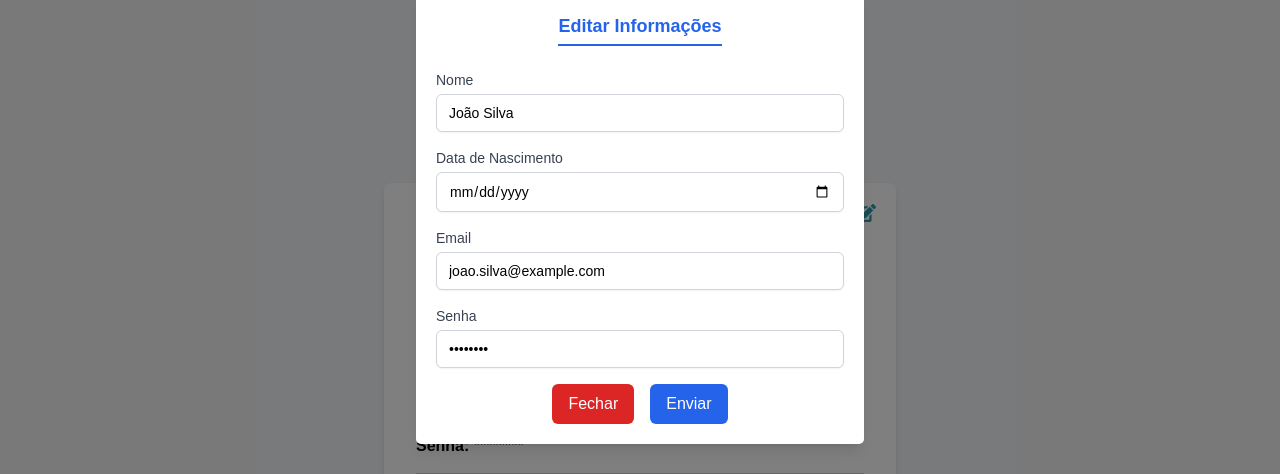
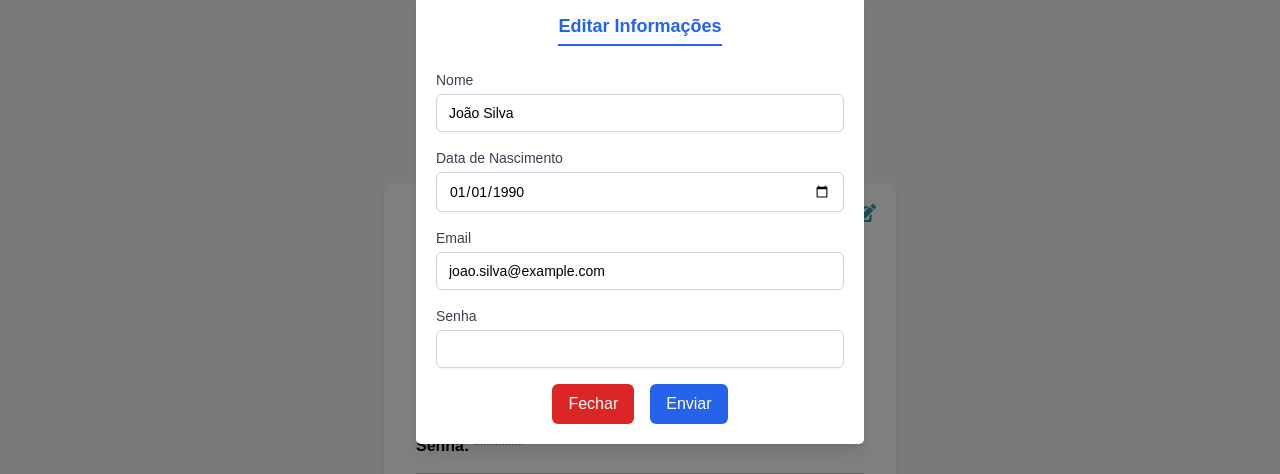
Before and after one commit to guiopen/FreeMoney, a React (Create React App) app in the folder frontend/: page /perfil in a window 1280 px wide. Both pictures are taken after a click on the button 866 px from the left and 394 px from the top of the page. Shown: the part 182-656 px from the top of the page. Built offline with nearby package versions, Linux system fonts and the light colour scheme.

Commit message:
alterar perfil

```diff
--- a/frontend/src/pages/Profile/EditModal.js
+++ b/frontend/src/pages/Profile/EditModal.js
@@ -1,43 +1,48 @@
-import React from 'react';
+// components/UserProfile/EditModal.js
+import React, { useEffect } from 'react';
 import { useFormik } from 'formik';
 
-const placeholders = [
-  { name: 'nome', label: 'Nome', type: 'text' },
-  { name: 'dataNascimento', label: 'Data de Nascimento', type: 'date' },
-  { name: 'email', label: 'Email', type: 'email' },
-  { name: 'senha', label: 'Senha', type: 'password' },
-];
-
-const EditModal = ({ user, closeModal }) => {
+const EditModal = ({ user, closeModal, updateUser }) => {
   const formik = useFormik({
     initialValues: {
       nome: user.nome,
       dataNascimento: user.dataNascimento,
       email: user.email,
-      senha: user.senha
+      senha: '',
     },
     onSubmit: async (values) => {
+      const dataFormatada = new Date(values.dataNascimento).toISOString().split('T')[0];
+      const dadosAtualizados = { ...values, dataNascimento: dataFormatada };
+
       try {
         const response = await fetch('http://localhost:3000/api/user', {
           method: 'PUT',
           headers: {
             'Content-Type': 'application/json',
           },
-          body: JSON.stringify(values),
+          body: JSON.stringify(dadosAtualizados),
         });
-        if (response.ok) {
-          console.log('Dados atualizados com sucesso!');
-          formik.resetForm();
-          closeModal();
-          // Aqui poderíamos atualizar os dados no frontend, se necessário
-        } else {
-          console.error('Falha ao atualizar os dados');
+
+        if (!response.ok) {
+          throw new Error('Erro ao atualizar usuário');
         }
+
+        updateUser(dadosAtualizados);
+        closeModal(); // Fechar o modal após o envio do formulário
       } catch (error) {
-        console.error('Erro ao fazer a requisição:', error);
+        console.error('Erro ao fazer a requisição:', error.message);
       }
     },
   });
+
+  useEffect(() => {
+    formik.setValues({
+      nome: user.nome,
+      dataNascimento: user.dataNascimento,
+      email: user.email,
+      senha: '', // Como não deve ser exibida, deixamos vazia
+    });
+  }, [user]);
 
   return (
     <div className="modal fixed inset-0 flex items-center justify-center bg-gray-800 bg-opacity-50">
@@ -46,24 +51,70 @@ const EditModal = ({ user, closeModal }) => {
             <h2 className="text-lg font-bold mb-6 text-blue-600 border-b-2 border-blue-600 inline pb-1">Editar Informações</h2>
         </div>
         <form onSubmit={formik.handleSubmit}>
-          {placeholders.map((field, index) => (
-            <div key={index} className="mb-4">
-              <label htmlFor={field.name} className="block text-sm font-medium text-gray-700">{field.label}</label>
+          <div className="mb-4">
+            <label htmlFor="nome" className="block text-sm font-medium text-gray-700">Nome</label>
             <input
-                type={field.type}
-                id={field.name}
-                name={field.name}
+              type="text"
+              id="nome"
+              name="nome"
               onChange={formik.handleChange}
               onBlur={formik.handleBlur}
-                value={formik.values[field.name]}
+              value={formik.values.nome}
               autoComplete="off"
-                className="mt-1 block w-full px-3 py-2 border border-gray-300 rounded-md shadow-sm focus:outline-none focus:ring-blue-500 focus:border-blue-500 sm:text-sm"
+              className="mt-1 block w-full px-3 py-2 border border-gray-300 rounded-md shadow-sm focus:outline-none focus:ring-indigo-500 focus:border-indigo-500 sm:text-sm"
             />
-              {formik.touched[field.name] && formik.errors[field.name] ? (
-                <div className="text-red-500 text-xs mt-1">{formik.errors[field.name]}</div>
+            {formik.touched.nome && formik.errors.nome ? (
+              <div className="text-red-500 text-xs mt-1">{formik.errors.nome}</div>
             ) : null}
           </div>
-          ))}
+          <div className="mb-4">
+            <label htmlFor="dataNascimento" className="block text-sm font-medium text-gray-700">Data de Nascimento</label>
+            <input
+              type="date"
+              id="dataNascimento"
+              name="dataNascimento"
+              onChange={formik.handleChange}
+              onBlur={formik.handleBlur}
+              value={formik.values.dataNascimento}
+              autoComplete="off"
+              className="mt-1 block w-full px-3 py-2 border border-gray-300 rounded-md shadow-sm focus:outline-none focus:ring-indigo-500 focus:border-indigo-500 sm:text-sm"
+            />
+            {formik.touched.dataNascimento && formik.errors.dataNascimento ? (
+              <div className="text-red-500 text-xs mt-1">{formik.errors.dataNascimento}</div>
+            ) : null}
+          </div>
+          <div className="mb-4">
+            <label htmlFor="email" className="block text-sm font-medium text-gray-700">Email</label>
+            <input
+              type="email"
+              id="email"
+              name="email"
+              onChange={formik.handleChange}
+              onBlur={formik.handleBlur}
+              value={formik.values.email}
+              autoComplete="off"
+              className="mt-1 block w-full px-3 py-2 border border-gray-300 rounded-md shadow-sm focus:outline-none focus:ring-indigo-500 focus:border-indigo-500 sm:text-sm"
+            />
+            {formik.touched.email && formik.errors.email ? (
+              <div className="text-red-500 text-xs mt-1">{formik.errors.email}</div>
+            ) : null}
+          </div>
+          <div className="mb-4">
+            <label htmlFor="senha" className="block text-sm font-medium text-gray-700">Senha</label>
+            <input
+              type="password"
+              id="senha"
+              name="senha"
+              onChange={formik.handleChange}
+              onBlur={formik.handleBlur}
+              value={formik.values.senha}
+              autoComplete="off"
+              className="mt-1 block w-full px-3 py-2 border border-gray-300 rounded-md shadow-sm focus:outline-none focus:ring-indigo-500 focus:border-indigo-500 sm:text-sm"
+            />
+            {formik.touched.senha && formik.errors.senha ? (
+              <div className="text-red-500 text-xs mt-1">{formik.errors.senha}</div>
+            ) : null}
+          </div>
           <div className="flex justify-center gap-4">
             <button
               type="button"
--- a/frontend/src/pages/Profile/UserProfile.js
+++ b/frontend/src/pages/Profile/UserProfile.js
@@ -1,3 +1,4 @@
+// components/UserProfile/UserProfile.js
 import React, { useState } from 'react';
 import ProfileInfo from './ProfileInfo';
 import FriendsList from './FriendsList';
@@ -11,7 +12,7 @@ function UserProfile() {
 
   const [userData, setUserData] = useState({
     nome: 'João Silva',
-    dataNascimento: '01/01/1990',
+    dataNascimento: '1990-01-01',
     email: 'joao.silva@example.com',
     senha: '********',
     amigos: [
```
Also changed, not shown: 1 other file (tests, documents, lock files or other folders). Lines whose indentation alone changed are shown as unchanged.
